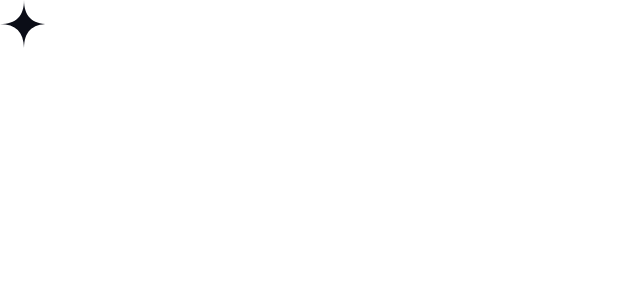
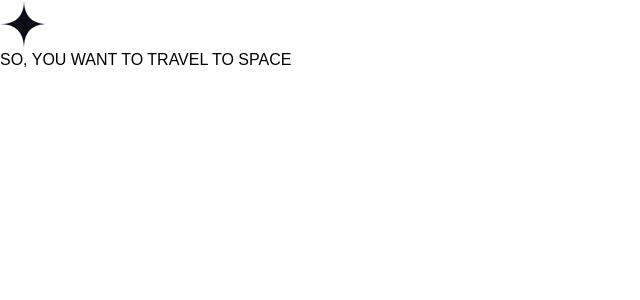
Before and after one commit to DavidSosaMoriana/space-website, a React (Create React App) app: page / in a window 1280 px wide. Shown: the top 300 px of the page, without its empty margins (0-640 px from the left). Built offline with nearby package versions, Linux system fonts and the light colour scheme; a web font is replaced by a local one.

Commit message:
:art: homepage

```diff
--- a/src/App.js
+++ b/src/App.js
@@ -1,5 +1,5 @@
 import { BrowserRouter as Router, Routes, Route } from 'react-router-dom';
-import { Header } from './components';
+import { Home, Header } from './components';
 import { Destination, Crew, Technology } from './pages';
 
 function App() {
@@ -7,7 +7,7 @@ function App() {
         <Router>
             <Header />
             <Routes>
-                <Route path="/" exact></Route>
+                <Route path="/" element={<Home />}></Route>
                 <Route path="/Destination" element={<Destination />}></Route>
                 <Route path="/Crew" element={<Crew />}></Route>
                 <Route path="/Technology" element={<Technology />}></Route>
--- /dev/null
+++ b/src/components/Home.jsx
@@ -0,0 +1,15 @@
+import React from 'react';
+
+export default function Home() {
+    return (
+        <>
+            <section className="home">
+                <div className="overlay">
+                    <h1>
+                        SO, YOU WANT TO TRAVEL TO <span>SPACE</span>
+                    </h1>
+                </div>
+            </section>
+        </>
+    );
+}
--- a/src/components/index.js
+++ b/src/components/index.js
@@ -1,3 +1,4 @@
 import Header from './Header'
+import Home from './Home'
 
-export {Header}
+export {Header, Home}
```
